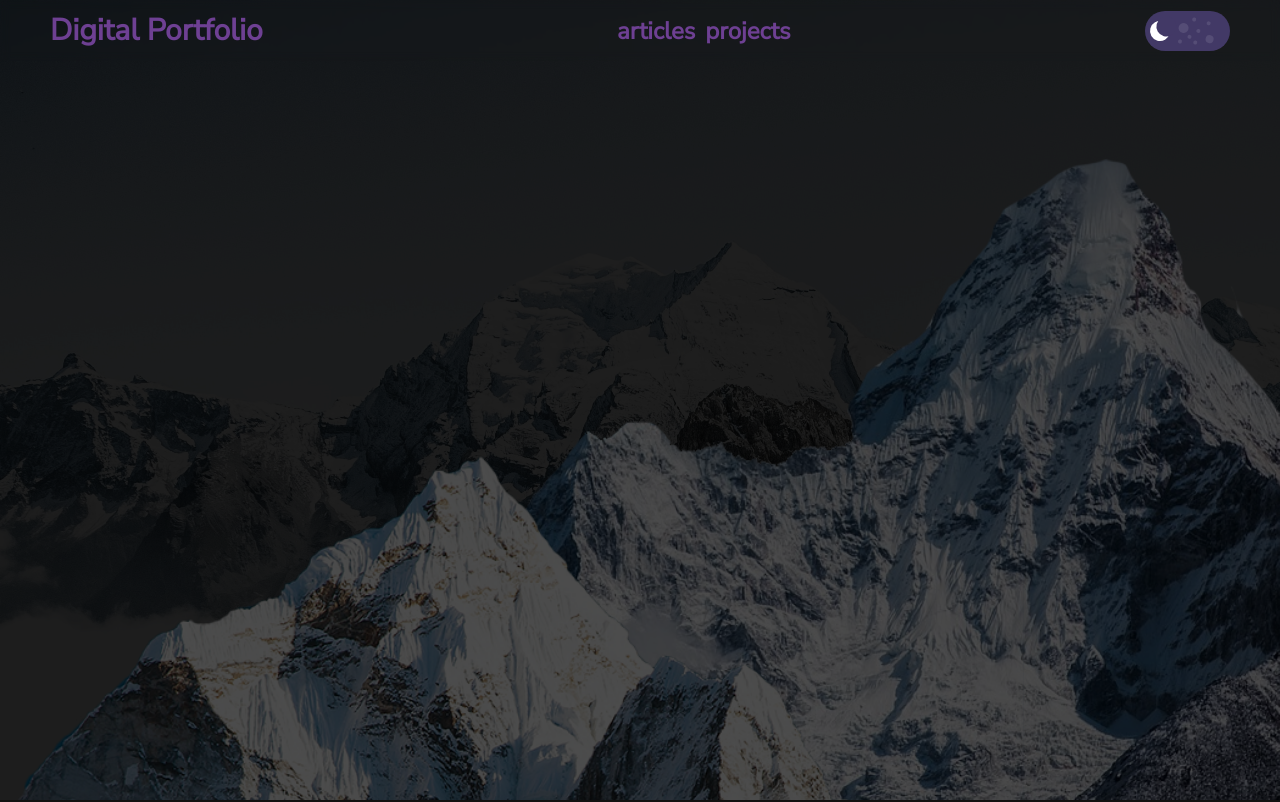
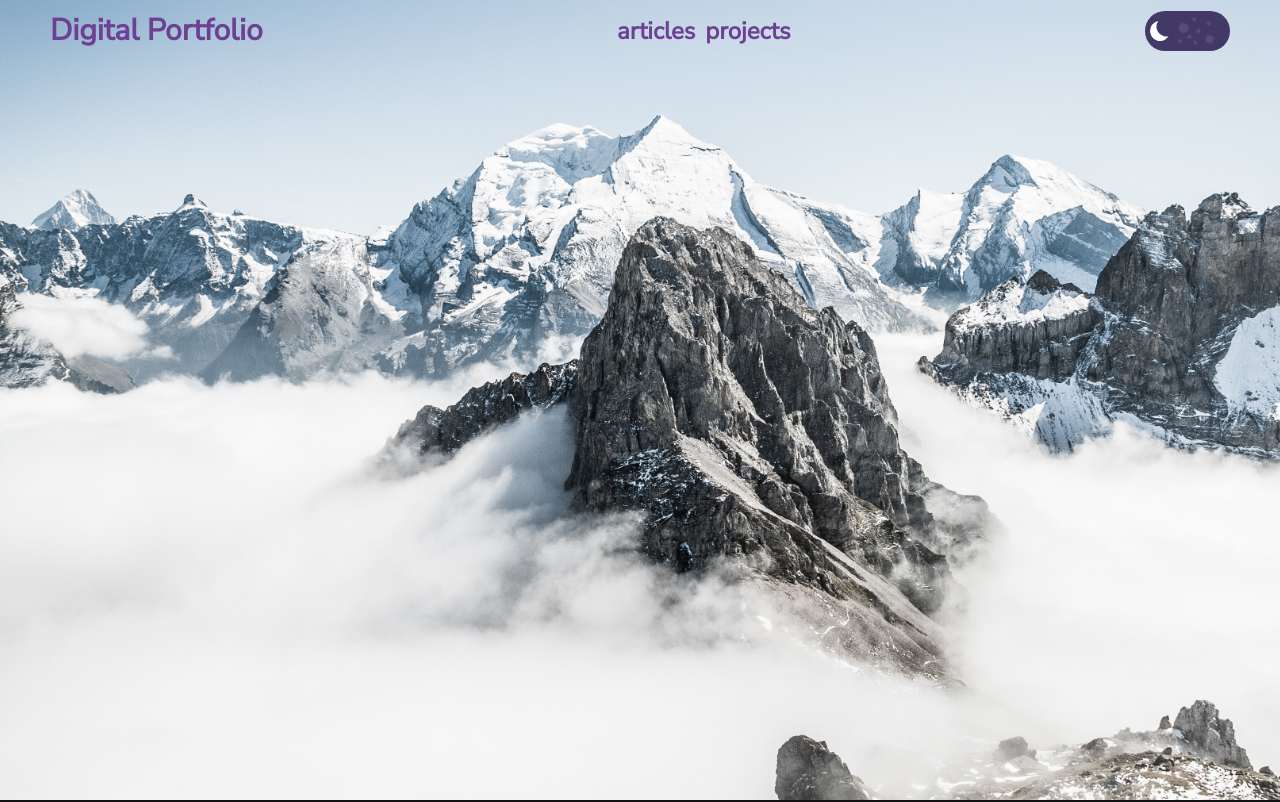
Before and after one commit to ChrPetrou/PersonalBlog, a Next.js app: page / in a window 1280 px wide. Shown: the top 802 px of the page. Built offline with nearby package versions, Linux system fonts and the light colour scheme.

Commit message:
creating new parallax

```diff
--- /dev/null
+++ b/components/ParallaxIntroNew.js
@@ -0,0 +1,150 @@
+import colors from "configs/colors";
+import { blackClouds, clouds, parallaxbg } from "configs/images";
+import Image from "next/image";
+import { useTheme } from "providers/ThemeProvider";
+import React, { useEffect, useRef } from "react";
+import { useState } from "react";
+import styled from "styled-components";
+
+const Container = styled.div`
+  width: 100%;
+  margin: auto;
+  overflow: hidden;
+  /* min-height: 100vh; */
+  display: flex;
+  background-color: ${({ theme }) =>
+    theme == "dark" ? " rgb(0 0 0 / 60%)" : "unset"};
+
+  & > p {
+    color: ${({ theme }) => colors[theme].text};
+  }
+
+  position: relative;
+`;
+
+const ContainerInner = styled.div`
+  width: 100%;
+  height: 100%;
+  min-height: 100vh;
+  transition: all 1s linear;
+  background-attachment: fixed;
+  background-size: 120%;
+  background-repeat: no-repeat;
+  background-image: ${({ bg }) => `url(${bg})`};
+
+  background-position-x: ${({ mouseMovmentX, mouseMovmentY }) =>
+    `calc(50%  + ${mouseMovmentX / 40}px)`};
+  background-position-y: ${({ mouseMovmentY }) =>
+    `calc(30%  + ${mouseMovmentY / 40}px)`};
+`;
+
+const Fog = styled.div`
+  /* display: flex; */
+  width: 100%;
+  height: 50%;
+  position: relative;
+  left: 0;
+  /* z-index: 2; */
+  transition: 0.5s cubic-bezier(0.52, 0.01, 0.16, 1) 0s;
+  top: 100%;
+  /* transform: ${({ scrollY }) => `translateY(calc(${-scrollY / 2}%)))`}; */
+  & img {
+    position: absolute;
+    object-fit: cover;
+    width: 100%;
+    height: 100%;
+  }
+  ::after {
+    content: "";
+    /* position: relative; */
+    margin-top: auto;
+    width: 100%;
+    height: 40%;
+    background-color: transparent;
+    border-radius: 20% 20% 0 0;
+    box-shadow: ${({ theme }) =>
+      theme === "dark"
+        ? "0px -220px 60px 0px rgb(17, 17, 17) inset;"
+        : "0px -220px 60px 0px rgb(241, 242, 244) inset;"};
+  }
+`;
+
+const ParallaxIntroNew = () => {
+  const [theme] = useTheme();
+  const [mouseMovment, setMouseMovment] = useState({ x: 0, y: 0 });
+  const [scrollY, setScrollY] = useState(0);
+  const ref = useRef(null);
+
+  const handleMouse = (e) => {
+    if (ref.current) {
+      let x = e.clientX - ref.current.clientWidth / 2; //check how far is mouse from the center of container in X axis
+      let y = e.clientY - ref.current.clientHeight / 2; //check how far is mouse from the center of container in Y axis
+      setMouseMovment({
+        x: x,
+        y: y,
+      });
+    }
+  };
+
+  const handleMouseLeave = () => {
+    setMouseMovment({ x: 0, y: 0 });
+  };
+  useEffect(() => {
+    if (ref.current) {
+      ref.current.addEventListener("mousemove", (e) => handleMouse(e));
+      ref.current.addEventListener("mouseleave", handleMouseLeave);
+    }
+    return () => {
+      if (ref.current) {
+        ref.current.removeEventListener("mousemove", (e) => handleMouse(e));
+        ref.current.removeEventListener("mouseleave", handleMouseLeave);
+      }
+    };
+  }, [mouseMovment]);
+
+  useEffect(() => {
+    const handleScroll = () => {
+      setScrollY(window.scrollY);
+    };
+
+    window.addEventListener("scroll", handleScroll);
+
+    return () => {
+      window.removeEventListener("scroll", handleScroll);
+    };
+  }, [scrollY]);
+
+  return (
+    <Container theme={theme}>
+      <ContainerInner
+        ref={ref}
+        bg={parallaxbg}
+        scrollY={scrollY}
+        mouseMovmentX={mouseMovment.x}
+        mouseMovmentY={mouseMovment.y}
+      >
+        <Fog theme={theme} scrollY={scrollY}>
+          {theme === "dark" ? (
+            <Image
+              // className="fog1"
+              src={blackClouds}
+              width={3800}
+              height={3800}
+              alt="fog"
+            />
+          ) : (
+            <Image
+              // className="fog1"
+              src={clouds}
+              width={3800}
+              height={3800}
+              alt="fog"
+            />
+          )}
+        </Fog>
+      </ContainerInner>
+    </Container>
+  );
+};
+
+export default ParallaxIntroNew;
--- a/components/ParallaxaIntro.js
+++ b/components/ParallaxaIntro.js
@@ -30,11 +30,20 @@ const Container = styled.div`
   }
   background-size: cover;
   background-repeat: no-repeat;
+
   position: relative;
   transition: all 1s linear;
   background-position: ${({ mouseMovmentX, mouseMovmentY }) =>
     `calc(-10% + ${mouseMovmentX / 100}px) calc(-% + ${mouseMovmentY / 10}px)`};
+`;
 
+const ContainerInner = styled.div`
+  display: flex;
+  position: fixed;
+  width: 100%;
+  background-color: ${({ theme }) =>
+    theme == "dark" ? " rgb(0 0 0 / 60%)" : "unset"};
+  height: 100%;
   ::after {
     content: "";
     transition: all 1s linear;
@@ -138,8 +147,7 @@ const Fog = styled.div`
   top: 100%;
   /* top: ${({ scrollY }) => (scrollY > 10 ? `${-scrollY / 80}%` : "120%")}; */
   /* top: ${({ scrollY }) => `${-scrollY * 5 + 1000}px`}; */
-  transform: ${({ scrollY }) =>
-    `translateY(calc(max(${-scrollY / 2}%, -100%)))`};
+  transform: ${({ scrollY }) => `translateY(calc(${-scrollY / 2}%)))`};
   & img {
     position: absolute;
     object-fit: cover;
@@ -210,9 +218,9 @@ const ParallaxaIntro = () => {
   }, [scrollY]);
 
   return (
-    <Container
+    <Container theme={theme}>
+      <ContainerInner
         ref={ref}
-      theme={theme}
         bg={parallaxbg}
         scrollY={scrollY}
         mouseMovmentX={mouseMovment.x}
@@ -261,6 +269,7 @@ const ParallaxaIntro = () => {
             />
           </Fog>
         )}
+      </ContainerInner>
     </Container>
   );
 };
--- a/pages/index.js
+++ b/pages/index.js
@@ -10,6 +10,7 @@ import Lottie from "components/common/Lottie";
 import Loading from "../public/animations/loading.json";
 import ParallaxaIntro from "components/ParallaxaIntro";
 import GernericContainer from "components/GernericContainer";
+import ParallaxIntroNew from "components/ParallaxIntroNew";
 
 const Container = styled.div`
   display: flex;
@@ -77,7 +78,8 @@ const BigCircle = styled.div`
 export default function Home() {
   return (
     <Container>
-      <ParallaxaIntro />
+      {/* <ParallaxaIntro /> */}
+      <ParallaxIntroNew />
       <GernericContainer>
         <AuthorIntro />
       </GernericContainer>
```
Lines whose indentation alone changed are shown as unchanged.
